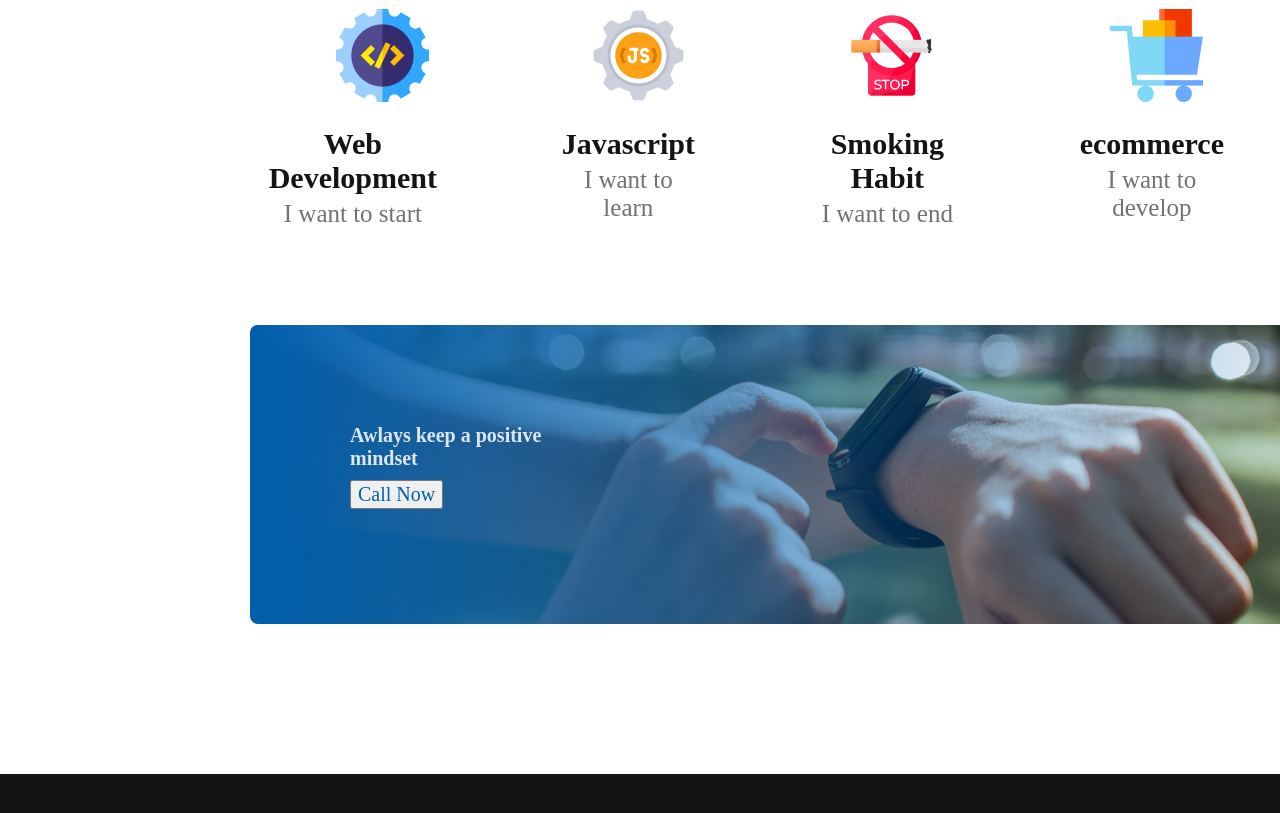
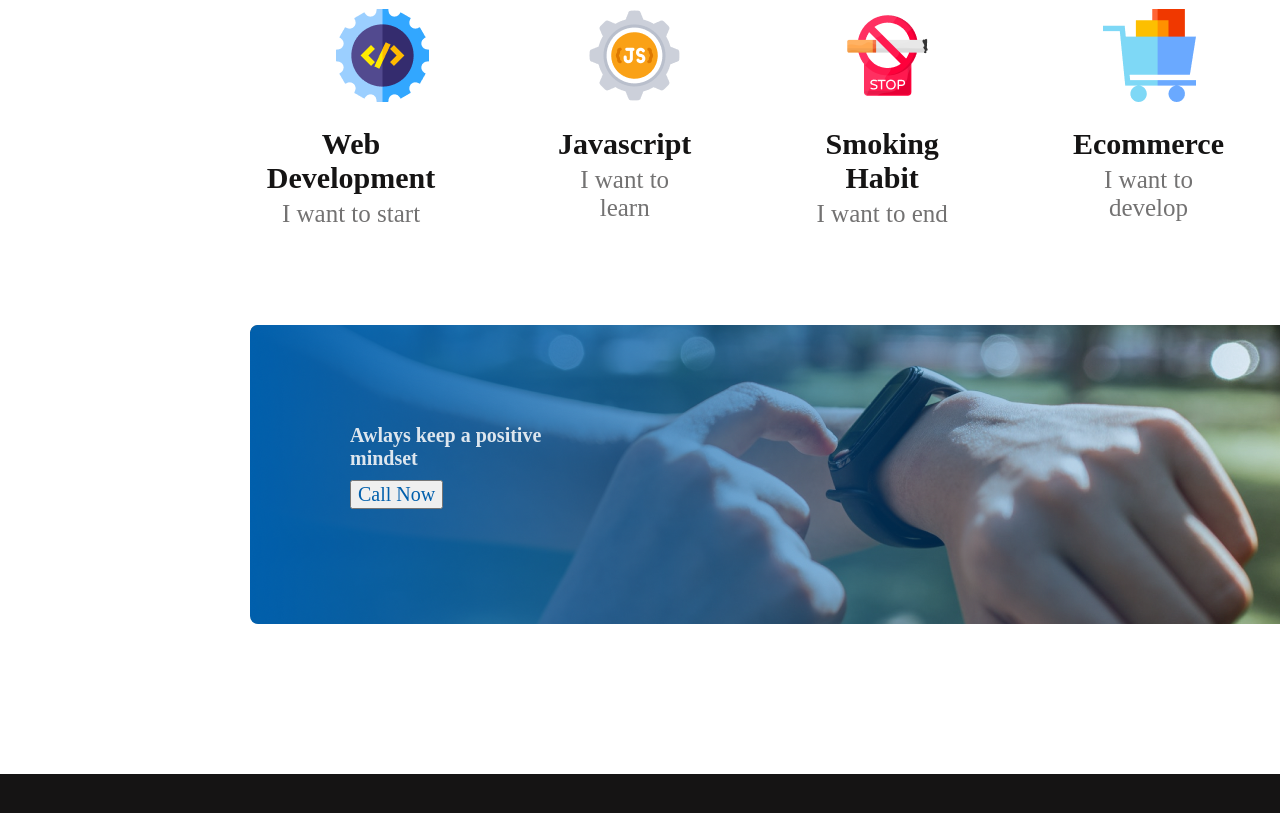
Before and after one commit to SanviRahman/new-year-portfolio, a plain HTML site: page index.html in a window 1280 px wide. Shown: the part 1920-2733 px from the top of the page. Drawn offline with Linux system fonts and the light colour scheme.

Commit message:
added now extra

```diff
--- a/index.html
+++ b/index.html
@@ -67,7 +67,7 @@
                 </div>
                 <div class="div2-4">
                     <img id="shanto4" src="images/icons/ecom.png" alt="">
-                    <h1 class="font6">ecommerce</h1>
+                    <h1 class="font6">Ecommerce</h1>
                     <p class="para5">I want to develop</p>
                 </div>
             </div>
```
